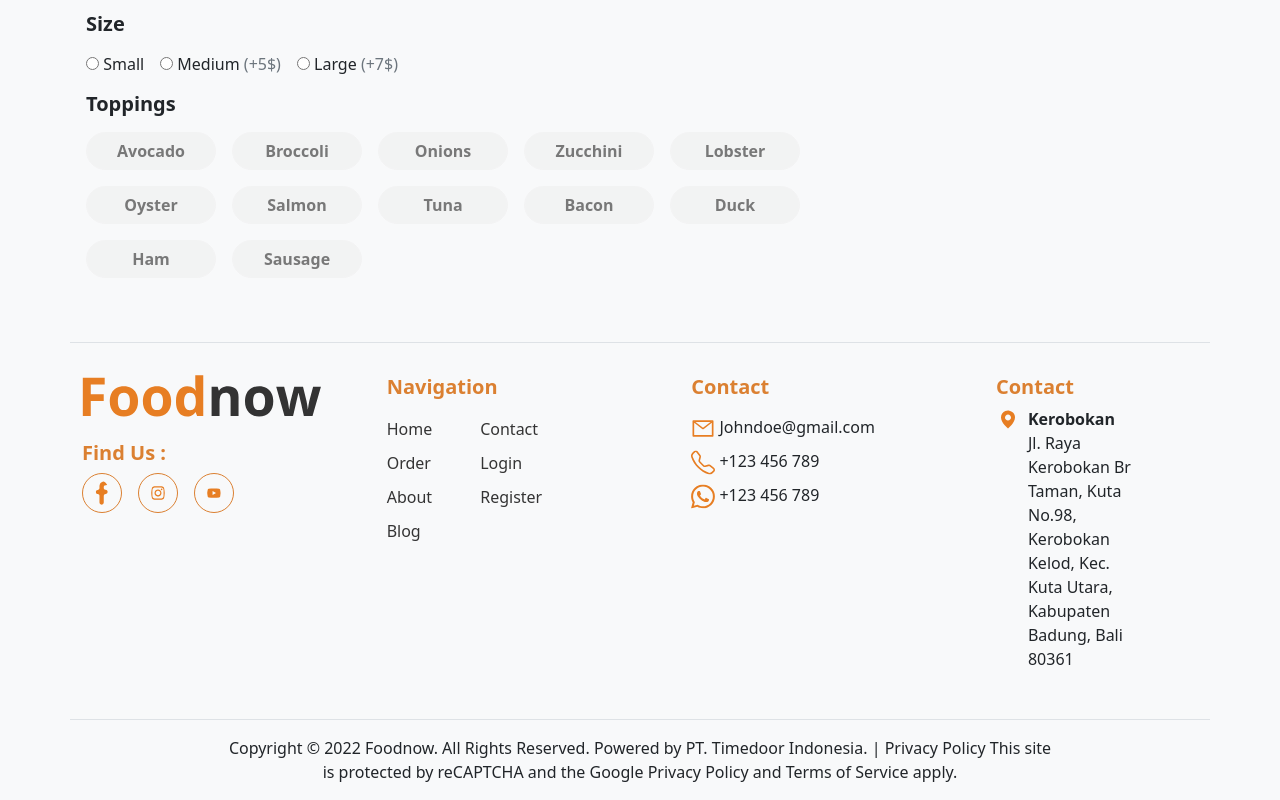
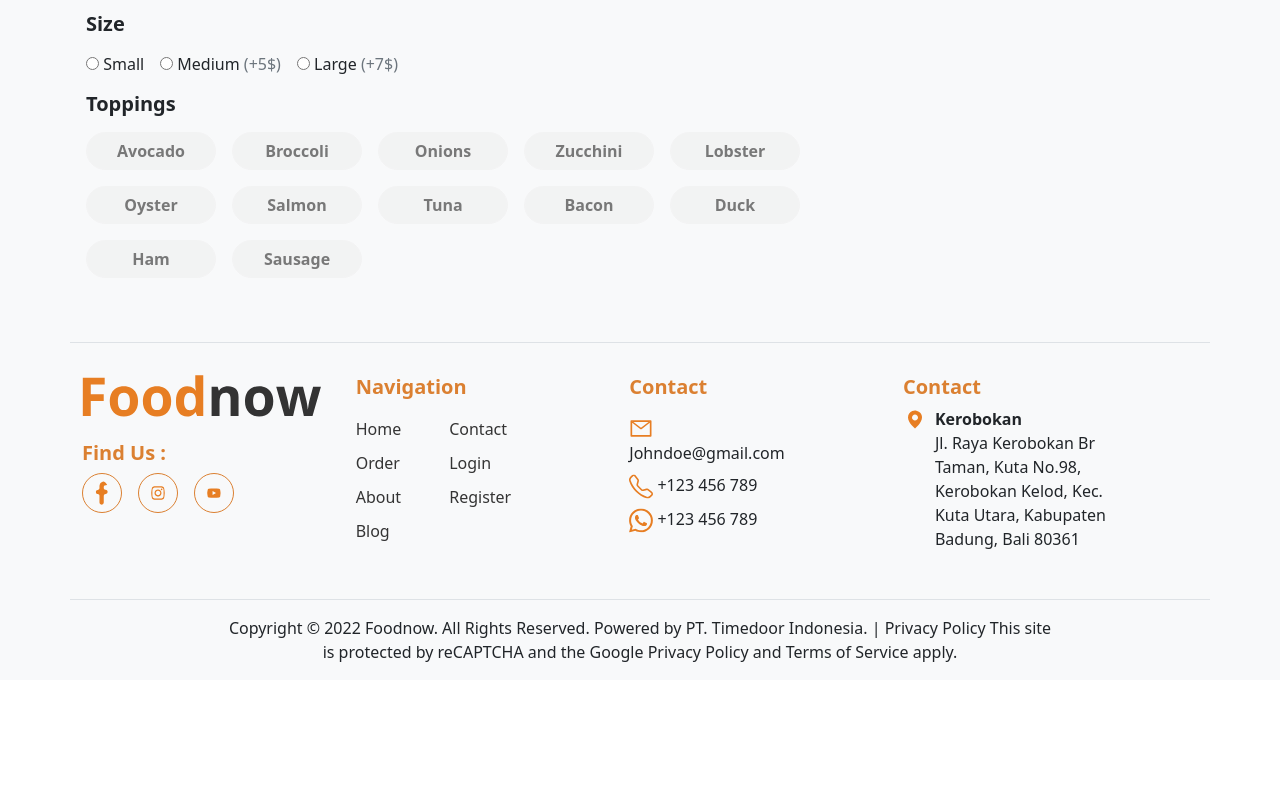
Before and after one commit to PandePraditya/vue-js-food-ordering, a plain HTML site: page index.html in a window 1280 px wide. Shown: the part 1321-2121 px from the top of the page. After the commit the page ends 2001 px from the top, so only its background shows below. Drawn offline with nearby package versions, Linux system fonts and the light colour scheme.

Commit message:
initial commit

```diff
--- a/index.html
+++ b/index.html
@@ -81,7 +81,7 @@
                                             </span>
                                         </p>
                                     </div>
-                                    <!-- Preserve the offer ribbon for Veggie Pizza -->
+                                    <!--  Offer Ribbon if they have an offer -->
                                     <img v-if="pizza.offerRibbon" :src="pizza.offerRibbon" alt="Offer"
                                         class="position-absolute top-0 end-0" style="width: 110px; z-index: 10;">
                                 </div>
@@ -175,7 +175,7 @@
         <div v-if="orderSuccessModal" class="modal-overlay">
             <div class="modal-container">
                 <div class="modal-content text-center">
-                    <img src="https://cdn-icons-png.flaticon.com/512/1364/1364162.png" alt="Sucess" width="120">
+                    <img src="assets/icon/check-list.gif" alt="Check list" class="ms-3" width="120">
                     <div class="my-3">
                         <h4>Order Success!</h4>
                         <p>Thank you, we have received your order succesfully</p>
@@ -190,7 +190,7 @@
                 <div class="row">
                     <div class="col-12 d-flex flex-wrap justify-content-between my-3">
                         <!-- Find us -->
-                        <div class="footer-list-sm col-lg-3 me-3">
+                        <div class="footer-list-sm col-lg-2 me-3">
                             <img src="assets/logo/logo-alt.svg" alt="">
                             <h5 class="text-orange fw-bold mt-4">Find Us :</h5>
                             <div class="d-flex align-items-center my-2">
@@ -200,7 +200,7 @@
                             </div>
                         </div>
                         <!-- navigation -->
-                        <div class="footer-list-sm col-lg-3 me-3">
+                        <div class="footer-list-sm col-lg-2 me-3">
                             <h5 class="fw-bold text-orange">Navigation</h5>
                             <div class="d-flex">
                                 <ul class="list-link list-unstyled me-5" type="none">
@@ -231,7 +231,7 @@
                             </div>
                         </div>
                         <!-- Contact -->
-                        <div class="footer-list-sm col-lg-3 me-3">
+                        <div class="footer-list-sm col-lg-2 me-3">
                             <h5 class="fw-bold text-orange">Contact</h5>
                             <div class="d-flex justify-content-between">
                                 <ul class="list-unstyled me-5" type="none">
@@ -251,7 +251,7 @@
                             </div>
                         </div>
                         <!-- Location -->
-                        <div class="footer-list-sm col-lg-2 me-3">
+                        <div class="footer-list-sm col-lg-3 me-3">
                             <h5 class="fw-bold text-orange">Contact</h5>
                             <div class="d-flex justify-content-between">
                                 <ul class="list-unstyled me-5" type="none">
```
Also changed, not shown: assets/icon/check-list.gif (added).
